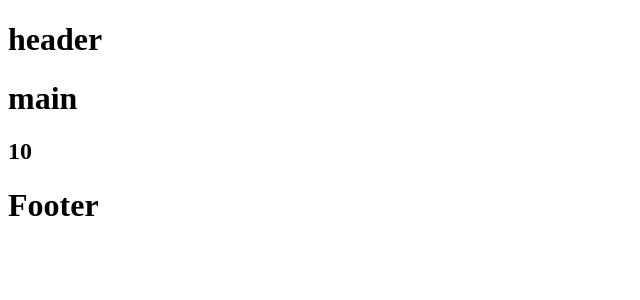
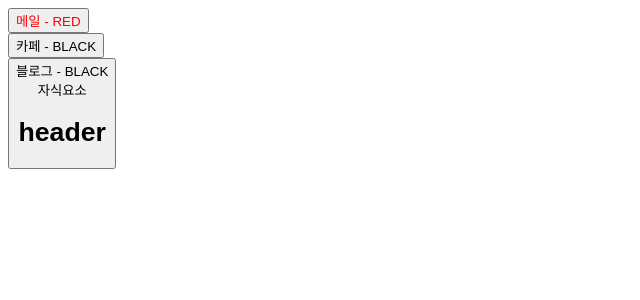
Before and after one commit to Kbomi16/onebite-react, a React (Vite) app in the folder section5/: page / in a window 1280 px wide. Shown: the top 300 px of the page, without its empty margins (0-640 px from the left). Built offline with nearby package versions, Linux system fonts and the light colour scheme.

Commit message:
props - 컴포넌트에 값 전달하기

```diff
--- a/section5/src/App.jsx
+++ b/section5/src/App.jsx
@@ -1,15 +1,25 @@
-import Footer from "./components/Footer";
-import Header from "./components/Header";
-import Main from "./components/Main";
+import Button from './components/Button'
+import Header from './components/Header'
+
+const buttonProps = {
+  text: '메일',
+  color: 'red',
+  a: 1,
+  b: 2,
+  c: 3,
+}
 
 function App() {
   return (
     <>
-      <Header />
-      <Main />
-      <Footer />
+      <Button {...buttonProps} />
+      <Button text={'카페'} />
+      <Button text={'블로그'}>
+        <div>자식요소</div>
+        <Header />
+      </Button>
     </>
-  );
+  )
 }
 
-export default App;
+export default App
--- /dev/null
+++ b/section5/src/components/Button.jsx
@@ -0,0 +1,34 @@
+/* eslint-disable react/prop-types */
+// function Button(props) {
+//   console.log(props)
+//   return (
+//     <div>
+//       <button style={{ color: props.color }}>
+//         {props.text} - {props.color.toUpperCase()}
+//       </button>
+//     </div>
+//   )
+// }
+
+// Button.defaultProps = {
+//   color: "black"
+// }
+
+// export default Button
+
+function Button({ text, color, children }) {
+  return (
+    <div>
+      <button style={{ color: color }}>
+        {text} - {color.toUpperCase()}
+        {children}
+      </button>
+    </div>
+  )
+}
+
+Button.defaultProps = {
+  color: 'black',
+}
+
+export default Button
--- a/section5/src/components/Main.jsx
+++ b/section5/src/components/Main.jsx
@@ -4,9 +4,9 @@
   return (
     <div>
       <h1>main</h1>
-      <h2>{number}</h2>
+      <h2>{number % 2 === 0 ? '짝수' : '홀수'}</h2>
     </div>
-  );
-};
+  )
+}
 
-export default Main;
+export default Main
```
